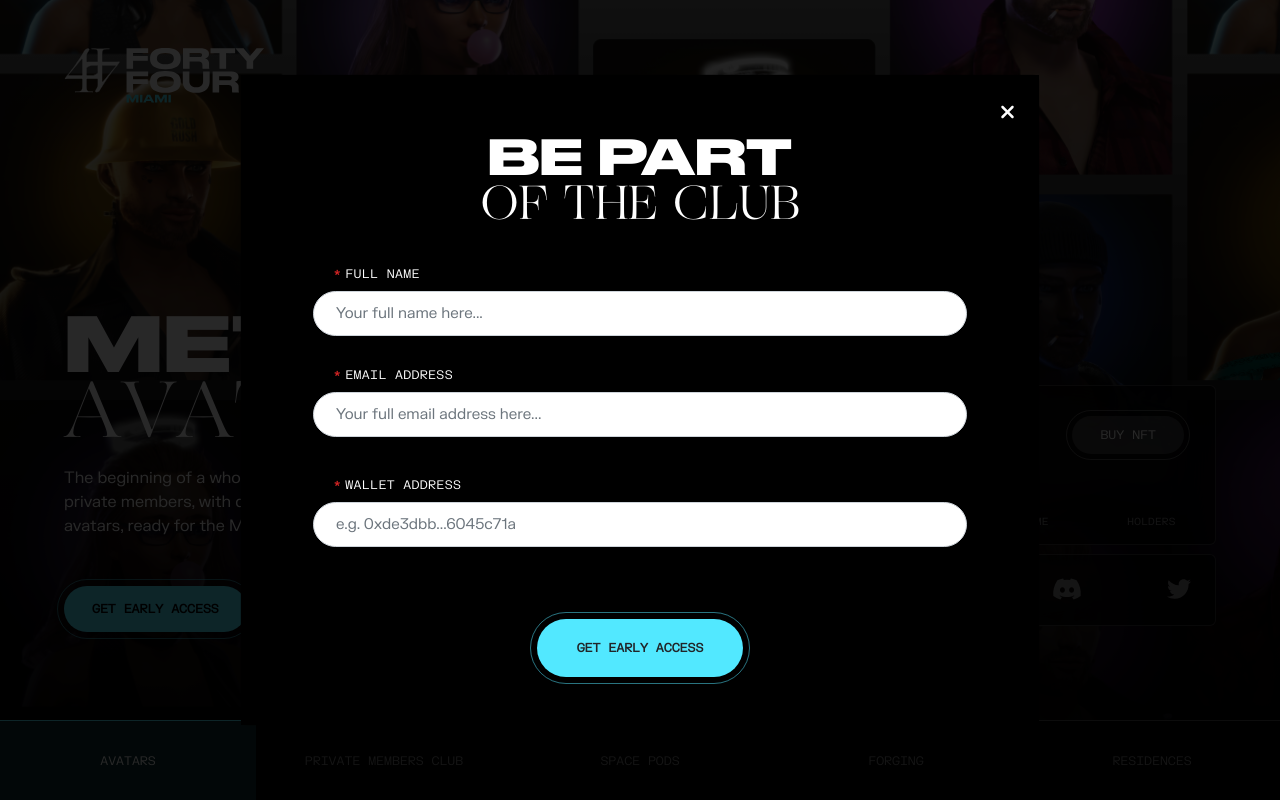
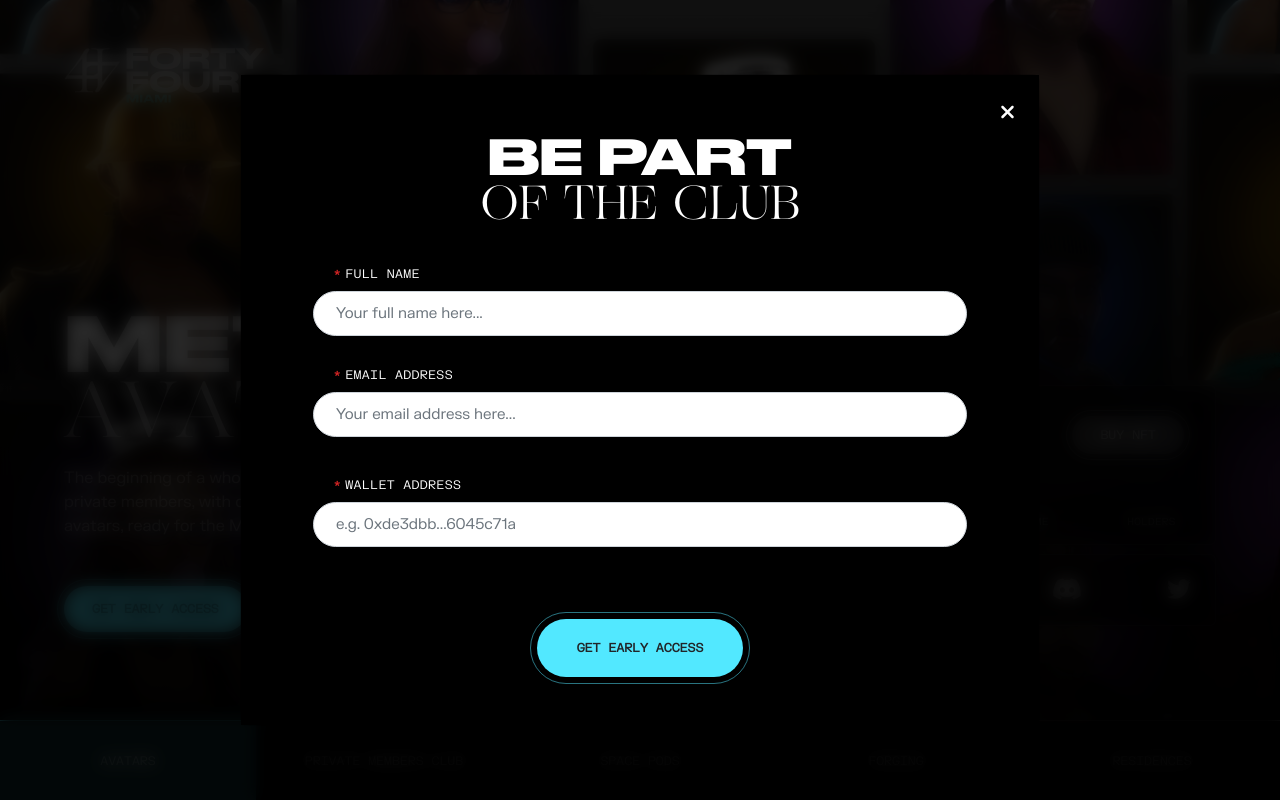
Before and after one commit to kurtvalera/Next-44Miami, a Next.js app: page / in a window 1280 px wide. Both pictures are taken after a click on the button "GET EARLY ACCESS". Built offline with nearby package versions, Linux system fonts and the light colour scheme.

Commit message:
modal updated

```diff
--- a/pages/index.js
+++ b/pages/index.js
@@ -329,7 +329,7 @@ export default function Home() {
                         </Form.Label>
                         <Form.Control
                           type="email"
-                          placeholder="Your full email address here..."
+                          placeholder="Your email address here..."
                           className="fk-grotesk h-16 gea-input shadow-none mb-4"
                         />
                         {/* Hidden error message */}
--- a/styles/globals.css
+++ b/styles/globals.css
@@ -88,6 +88,7 @@
 
 .modal-backdrop.show {
     opacity: 0.843 !important;
+    backdrop-filter: blur(8px) !important;
 }
  .gea-label {
      font-style: normal;
```
